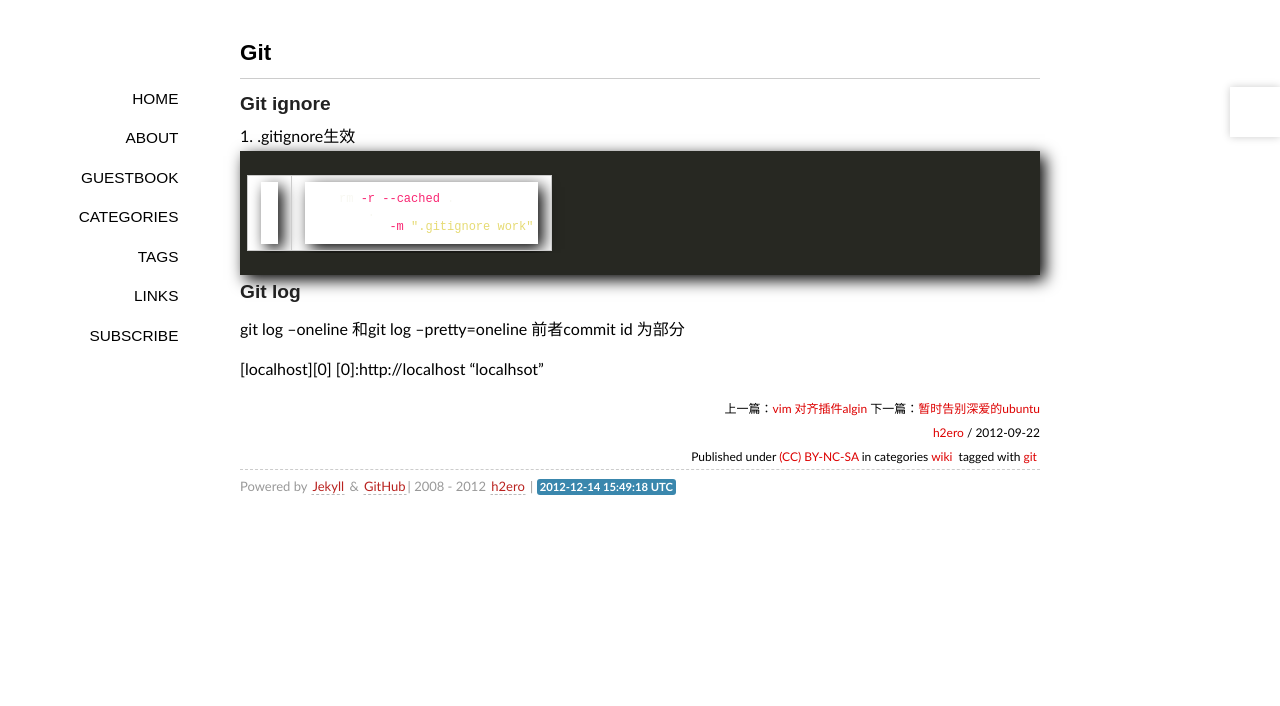
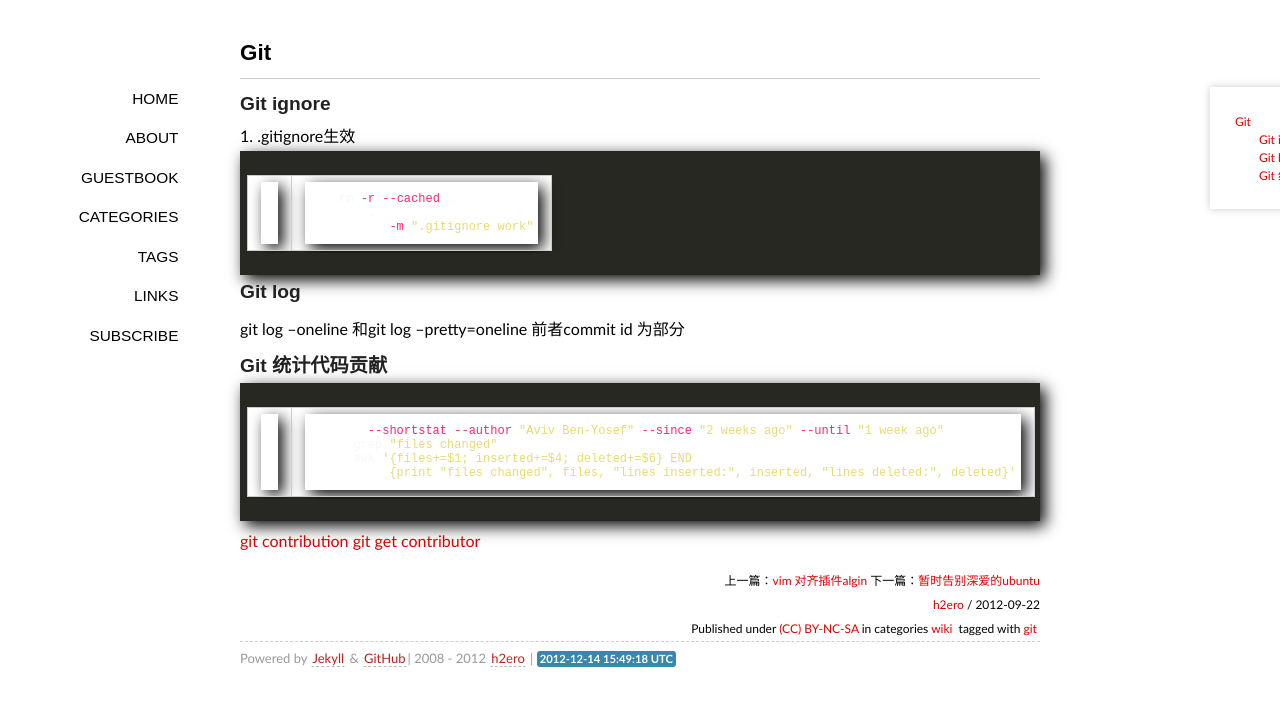
Before and after one commit to h2ero/h2ero.github.com, a Jekyll site: the page built from _posts/wiki/2012-09-22-Git-wiki.md, in a window 1280 px wide. Shown: the top 706 px of the page. Built offline with Jekyll 4.4.1, drawn with Linux system fonts in a browser that asks for light colours; some web fonts are replaced; Markdown is read by kramdown in place of the engine named in the settings; comment, search, counter and statistics services are not loaded.

Commit message:
add contributor

```diff
--- a/_posts/wiki/2012-09-22-Git-wiki.md
+++ b/_posts/wiki/2012-09-22-Git-wiki.md
@@ -16,7 +16,17 @@
 ###Git log
 git log --oneline 和git log --pretty=oneline 前者commit id 为部分
 
+###Git 统计代码贡献
 {% highlight bash linenos %}
+git log --shortstat --author "Aviv Ben-Yosef" --since "2 weeks ago" --until "1 week ago"
+    | grep "files changed"
+    | awk '{files+=$1; inserted+=$4; deleted+=$6} END
+           {print "files changed", files, "lines inserted:", inserted, "lines deleted:", deleted}'
 {% endhighlight %}
-[localhost][0]
-[0]:http://localhost   "localhsot"
+
+[git contribution][0]
+[git get contributor][1]
+
+[0]:http://stackoverflow.com/questions/4592866/git-how-to-estimate-a-contribution-of-a-person-to-my-project-in-terms-of-added   "contribution"
+
+[1]:http://codeimpossible.com/2011/12/16/Stupid-Git-Trick-getting-contributor-stats/   "git get contributor"
```
